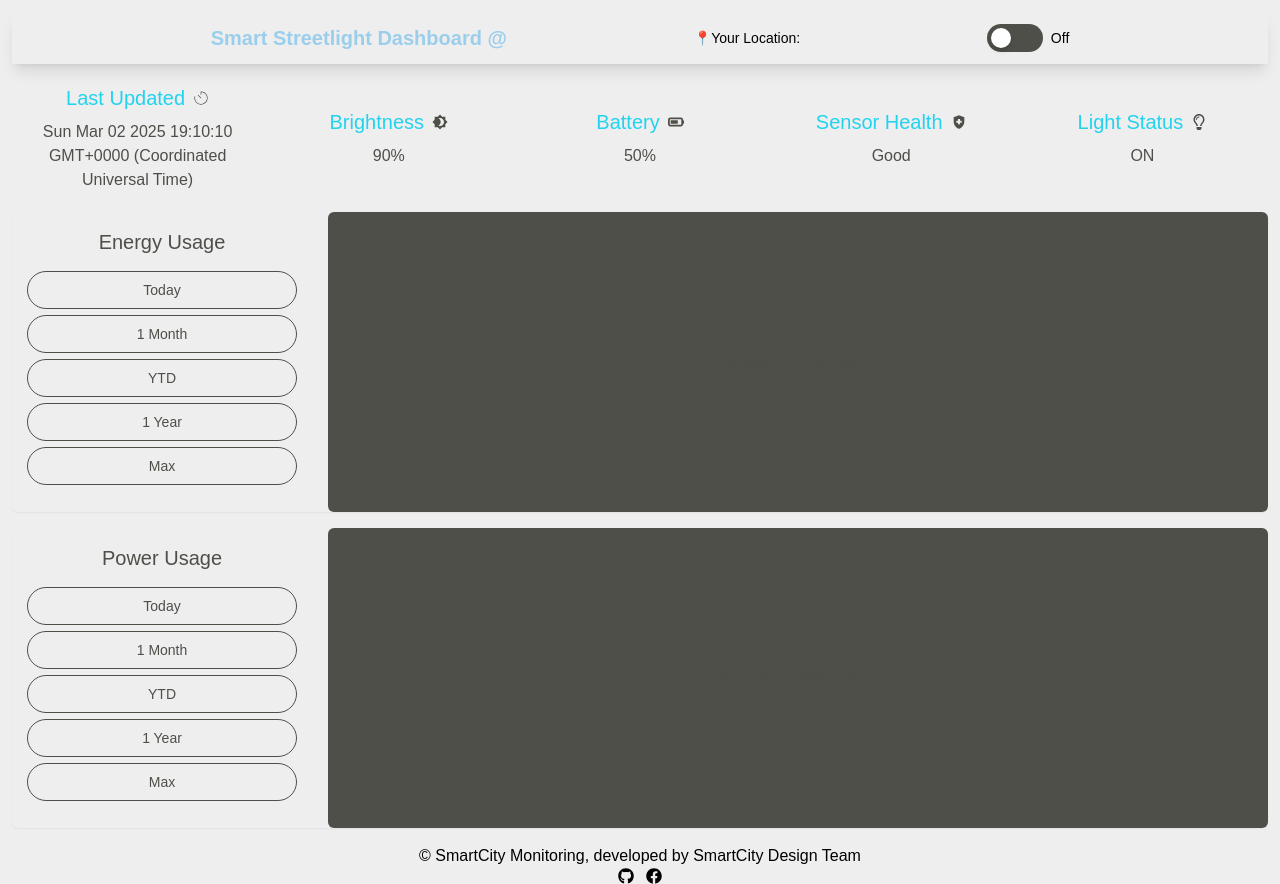
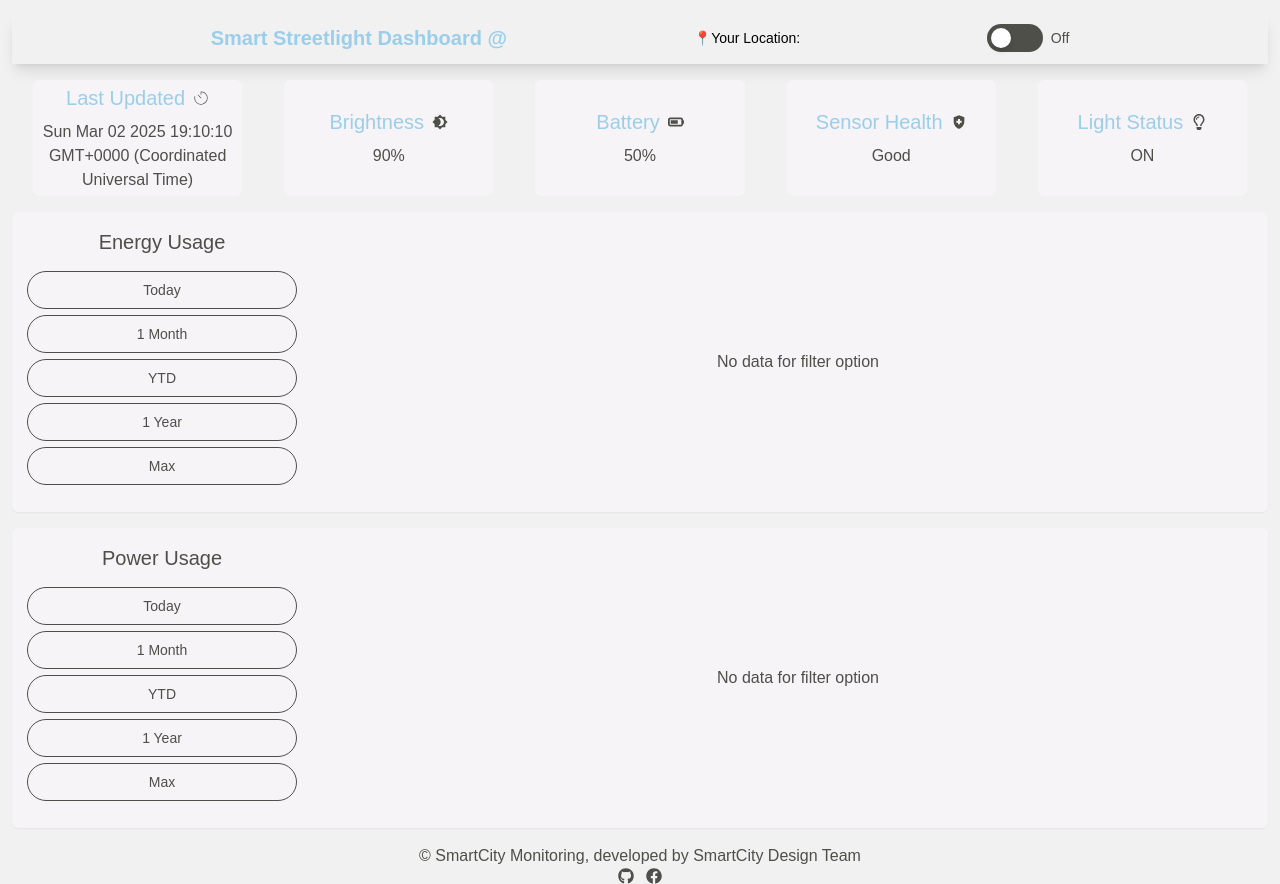
Before and after one commit to UBCSmartCity/SmartStreetLight, a Next.js app in the folder website/smartstreetlight_dash/: page /dashboard in a window 1280 px wide. Built offline with nearby package versions, Linux system fonts and the light colour scheme; no server answers.

Commit message:
draft: added colors to tailwind config, limited graph tick increments to 4 on y axis

```diff
--- a/website/smartstreetlight_dash/src/app/globals.css
+++ b/website/smartstreetlight_dash/src/app/globals.css
@@ -3,8 +3,8 @@
 @tailwind utilities;
 
 :root {
-  --background: #efeeef;
-  --foreground: #171717;
+  --background: #F1F1F1;
+  --boxes: #f6f4f7;
   --blue: #9aceeb;
   --gray: #4d4f48;
 }
--- a/website/smartstreetlight_dash/src/components/Card.jsx
+++ b/website/smartstreetlight_dash/src/components/Card.jsx
@@ -22,10 +22,10 @@ export default function Card({ type, value }) {
   }
 
   return (
-    <div className="flex flex-col text-center bg-gray-700 p-1 rounded-md w-5/6 h-full">
+    <div className="flex flex-col text-center bg-boxes p-1 rounded-md w-5/6 h-full">
       <section className="m-auto w-full">
         <div className="flex justify-center items-center gap-2 mb-2">
-          <h2 className="text-xl text-cyan-400">{type}</h2>
+          <h2 className="text-xl text-blue">{type}</h2>
           <span className="flex items-center">{getIcon(type)}</span>
         </div>
         <p className="text-base text-gray-300">{value}</p>
--- a/website/smartstreetlight_dash/src/components/DataCard.jsx
+++ b/website/smartstreetlight_dash/src/components/DataCard.jsx
@@ -93,35 +93,22 @@ export default function DataCard({ energy }) {
   ];
 
   const customTheme = {
-    axis: {
-      ticks: {
-        text: {
-          fill: "#D1D5DB",
-        },
-      },
-      legend: {
-        text: {
-          fill: "#D1D5DB",
-        },
-      },
-    },
     tooltip: {
       container: {
-        background: "#ffffff",
-        color: "#333333",
+        background: "#efeeef",
+        // color: "#333333",
         fontSize: 10,
         // overflow: "visible",
       },
     },
     crosshair: {
       line: {
-        stroke: "white",
         strokeWidth: 1,
-        strokeOpacity: 0.35,
+        strokeOpacity: 0.4,
       },
     },
     text: {
-      fontSize: 12,
+      fontSize: 11,
     },
   };
 
@@ -192,9 +179,9 @@ export default function DataCard({ energy }) {
   console.log("rerender from", energy ? "energy" : "power", graphData); // for detecting rerenders
 
   return (
-    <div className="flex h-2/5 text-center rounded-md shadow-sm items-stretch gap-4">
+    <div className="flex h-2/5 text-center rounded-md shadow-sm items-stretch gap-4 bg-boxes">
       {/* Filter Box */}
-      <section className="flex flex-col items-center gap-y-4 w-1/5 min-w-[300px] bg-gray-700 p-4 rounded-md overflow-hidden flex-none">
+      <section className="flex flex-col items-center gap-y-4 w-1/5 min-w-[300px] p-4 rounded-md overflow-hidden flex-none">
         <h2 className="text-xl">{energy ? "Energy" : "Power"} Usage</h2>
         <div className="flex flex-col gap-2 justify-center w-full">
           {filterOptions.map((option) => (
@@ -205,7 +192,7 @@ export default function DataCard({ energy }) {
                 className="hidden peer"
                 onClick={() => setFilter(option.key)}
               />
-              <span className="block w-full py-2 text-sm text-center rounded-full outline outline-1 peer-checked:bg-blue peer-checked:text-black hover:opacity-80">
+              <span className="block w-full py-2 text-sm text-center rounded-full outline outline-1 peer-checked:bg-blue">
                 {option.label}
               </span>
             </label>
@@ -214,13 +201,13 @@ export default function DataCard({ energy }) {
       </section>
 
       {/* Graph Box */}
-      <div className="relative flex-grow bg-gray p-2 rounded-md min-h-[300px]">
+      <div className="relative flex-grow bg-boxes p-2 rounded-md min-h-[300px] max-w-full">
         <div className=" flex overflow-visible h-full w-full">
           {data.length > 0 ? (
             <ResponsiveLine
               tooltip={({ point }) => {
                 return (
-                  <div className="p-2 bg-gray rounded-md shadow-md text-white">
+                  <div className="p-2 rounded-md shadow-md bg-background">
                     <div className="font-bold mb-1">
                       {new Date(point.data.xFormatted).toLocaleString(
                         undefined,
@@ -262,13 +249,14 @@ export default function DataCard({ energy }) {
                 type: "linear",
                 min: "0",
                 max: "auto",
-                tickValues: 7,
+                ticks: 5,
               }}
               theme={customTheme}
               axisTop={null}
               axisRight={null}
               axisLeft={{
                 tickSize: 5,
+                tickValues: 4,
                 tickPadding: 5,
                 tickRotation: 0,
                 legend: energy ? "Energy (kWh)" : "Power (W)",
--- a/website/smartstreetlight_dash/src/components/Footer.jsx
+++ b/website/smartstreetlight_dash/src/components/Footer.jsx
@@ -3,7 +3,7 @@ import Link from "next/link";
 
 export default function Footer() {
   return (
-    <footer className="justify-items-center text-black">
+    <footer className="justify-items-center ">
       <h2>© SmartCity Monitoring, developed by SmartCity Design Team</h2>
 
       <div className="flex gap-3">
--- a/website/smartstreetlight_dash/src/components/Header.jsx
+++ b/website/smartstreetlight_dash/src/components/Header.jsx
@@ -34,7 +34,7 @@ export default function Header({ latestEntry, lightLocation }) {
   };
 
   return (
-    <nav className=" text-black p-3 flex justify-evenly items-center shadow-lg">
+    <nav className="p-3 flex justify-evenly items-center shadow-lg">
       <h1 className="text-xl font-semibold text-blue">
         Smart Streetlight Dashboard @ {lightLocation}
       </h1>
--- a/website/smartstreetlight_dash/src/testData.js
+++ b/website/smartstreetlight_dash/src/testData.js
@@ -259,17 +259,17 @@ export let testData = [
     energy_usage: 250,
     light_status: "ON",
     brightness_level: 80,
-    power_consumption: 65,
+    power_consumption: 130,
     battery_status: 60,
     sensor_health: "Good",
     location: "Langara 49th Station",
   },
   {
     reading_time: new Date("2025-03-02T19:10:10"),
-    energy_usage: 275,
+    energy_usage: 800,
     light_status: "ON",
     brightness_level: 90,
-    power_consumption: 80,
+    power_consumption: 800,
     battery_status: 50,
     sensor_health: "Good",
     location: "Langara 49th Station",
--- a/website/smartstreetlight_dash/tailwind.config.mjs
+++ b/website/smartstreetlight_dash/tailwind.config.mjs
@@ -11,7 +11,8 @@ export default {
         background: "var(--background)",
         foreground: "var(--foreground)",
         blue: "var(--blue)",
-        gray: "var(--gray)"
+        gray: "var(--gray)",
+        boxes: "var(--boxes)"
       },
     },
   },
```
